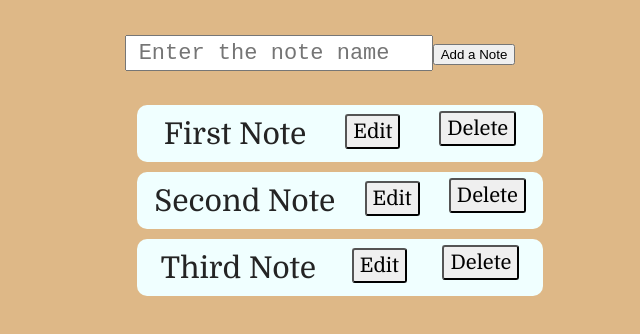
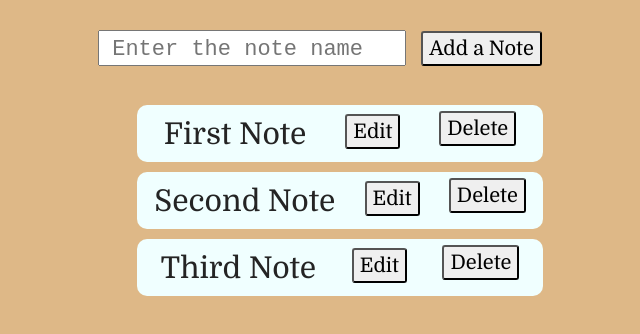
Before and after one commit to moktadir-mirul/Basic-Note-Taking-WebApp, a React (Vite) app: page / in a window 1280 px wide. Shown: the top 334 px of the page, without its empty margins (320-960 px from the left). Built offline with nearby package versions, Linux system fonts and the light colour scheme; data requests are answered from the project's data file.

Commit message:
RTK query implemented in Note Taking App

```diff
--- a/src/App.jsx
+++ b/src/App.jsx
@@ -5,43 +5,26 @@ import NoteList from './Components/NoteList';
 
 
 function App() {
-      const [noteTitle, setNoteTitle] = useState('');
-      const [notes, setNotes] = useState([]);
-      const [editMode, setEditMode] = useState(false);
-      const [editableNote, setEditableNote] = useState(null);
-
-    const AllNotes = () => {
-        fetch('http://localhost:3000/notes')
-        .then(res => res.json())
-        .then((data) => {
-            setNotes(data)
-        })
-    }
-
-    useEffect(() => {
-        AllNotes()
-    }, [])
 
 
-
+    const [note, setNote] = useState({title: ''});
+    const [editMode, setEditMode] = useState(false);
+    const [editableNote, setEditableNote] = useState(null);
 
   return (
       <div className="mainArea">
           <NoteForm
-          noteTitle = {noteTitle}
-          setNoteTitle = {setNoteTitle}
+          note = {note}
+          setNote = {setNote}
           editMode = {editMode}
           setEditMode = {setEditMode}
           editableNote = {editableNote}
           setEditableNote = {setEditableNote}
-          AllNotes = {AllNotes}
           />
           <NoteList
-          notes = {notes}
-          setNoteTitle = {setNoteTitle}
+          setNote = {setNote}
           setEditMode = {setEditMode}
           setEditableNote = {setEditableNote}
-          AllNotes = {AllNotes}
           />
       </div>
   )
--- a/src/Components/NoteForm.jsx
+++ b/src/Components/NoteForm.jsx
@@ -1,72 +1,43 @@
-import { useCreateNoteMutation } from "../Store/NoteApi";
-import { useState } from "react";
+import { useCreateNoteMutation, useEditNoteMutation } from "../Store/NoteApi";
 
-const primary = { title : ''}
+
 function NoteForm(props) {
 
-  const [createNote] = useCreateNoteMutation()
+  const [createNote] = useCreateNoteMutation();
+  const [updateNote] = useEditNoteMutation();
 
-  const [note, setNote] = useState(primary);
-
-  // const { noteTitle, setNoteTitle, editMode, setEditMode, editableNote, setEditableNote, AllNotes } = props;
+  const { note, setNote, editMode, setEditMode, editableNote} = props;
 
     const inputHandler = (input) => {
-        setNote({...note, [input.target.name]: input.target.value})
+        setNote({...note, [input.target.name] : input.target.value})
       }
 
-  //     const createHandler = () => {
-  //                   const newNote = {
-  //                                     id: Date.now()+'',
-  //                                     title: noteTitle
-  //                                   }
-  //             fetch('http://localhost:3000/notes',
-  //             { method: "POST",
-  //               body: JSON.stringify(newNote),
-  //               headers: {'content-type': 'application/json'}
-  //             })
-  //             .then(() => {
-  //               AllNotes()
-  //             })
-  //         setNoteTitle('');
-  //     }
 
-  //     const updateHandler = () => {
-  //       fetch(`http://localhost:3000/notes/${editableNote.id}`,
-  //         {method: "PATCH",
-  //         body: JSON.stringify({title: noteTitle}),
-  //         headers: {'content-type': 'application/json'},
-  //       })
-  //       .then(res => res.json())
-  //       .then(() => {
-  //         AllNotes()
-  //       })
-  //       setEditMode(false);
-  //       setNoteTitle('');
-  //       setEditableNote(null);
-  //     }
+    const createHandler = () => {
+        createNote(note);
+        setNote({title: ''});
+      }
 
-  //     const submitHandler = (event) => {
-  //       event.preventDefault();
-  //       if (noteTitle.trim() === '') return alert('Please enter a note name');
-  //       editMode === true ? updateHandler():createHandler();
-  //     }
-
-  // className={editMode === false ? "btnAll":"editMode"}>{editMode === true ? 'Update Note':'Add a Note'}
+    const updateHandler = (note) => {
+        note.id === editableNote ? setNote({...note, title: note.title}):setNote(note);
+        updateNote(note);
+        setEditMode(false);
+        setNote({title: ''})
+      }
 
     const submitHandler = (event) => {
       event.preventDefault();
       if(note.title.trim() === '') return alert('Please enter a note name');
-      createNote(note);
-      setNote(primary);
+      editMode ===  true ? updateHandler(note) : createHandler();
+      console.log(note, "update")
     }
-    // onChange={inputHandler}
-    // value={noteTitle}
+
     return (
         <div className="formDiv">
             <div className="inputArea">
                 <form onSubmit={submitHandler}  className="formArea">
                     <input name="title" type="text" className="inputField" placeholder='Enter the note name'  value={note.title} onChange={inputHandler}/>
-                    <button>Add a Note</button>
+                    <button className={editMode === false ? "btnAll":"editMode"}>{editMode === true ? 'Update Note':'Add a Note'}</button>
                 </form>
             </div>
         </div>
--- a/src/Components/NoteList.jsx
+++ b/src/Components/NoteList.jsx
@@ -1,27 +1,19 @@
 import { useGetAllNotesQuery, useRemoveNoteMutation } from "../Store/NoteApi";
-function NoteList() {
+
+function NoteList(props) {
 
     const {isFetching, isError, error, data: notes } = useGetAllNotesQuery();
 
     const [removeNote] = useRemoveNoteMutation();
 
-    // const { setEditMode, setEditableNote, setNoteTitle,  AllNotes} = props;
+    const { setNote, setEditMode, setEditableNote} = props;
 
-    //     const editHandler = (note) => {
-    //         setEditMode(true);
-    //         setNoteTitle(note.title);
-    //         setEditableNote(note)
-    //     }
-    //     const removeHandler = (noteId) => {
-    //         fetch(`http://localhost:3000/notes/${noteId}`,
-    //             {method: 'DELETE'}
-    //         )
-    //         .then(() => {
-    //             AllNotes()
-    //         })
-    //     }
-
-
+        const editHandler = (note) => {
+            console.log(note, "=Note")
+            setEditMode(true);
+            setNote(note);
+            setEditableNote(note.id);
+        }
 
     if (isFetching) {
         return <h2>Data is Loading......</h2>
@@ -37,7 +29,7 @@ function NoteList() {
                         {notes.map((note) => (
                             <li className="lists" key={note.id}>
                                 <span>{note.title}</span>
-                                <button className="btnAll btnInput" >Edit</button>
+                                <button className="btnAll btnInput" onClick={() => editHandler(note)}>Edit</button>
                                 <button className="btnAll" onClick={() => removeNote(note.id)}>Delete</button>
                             </li>
                         ))}
--- a/src/Store/NoteApi.js
+++ b/src/Store/NoteApi.js
@@ -29,6 +29,18 @@ export const NoteApi = createApi({
                     invalidatesTags: ["notes"]
                 }
             ),
+            editNote: builder.mutation(
+                {
+                    query: ({id, ...restNote}) => (
+                      {
+                        url: `notes/${id}`,
+                        method: "PATCH",
+                        body: restNote,
+                      }
+                    ),
+                    invalidatesTags: ["notes"]
+                }
+            ),
             removeNote: builder.mutation(
                 {
                     query: (ID) => (
@@ -47,4 +59,5 @@ export const NoteApi = createApi({
 
 export const {  useGetAllNotesQuery,
                 useCreateNoteMutation,
+                useEditNoteMutation,
                 useRemoveNoteMutation} = NoteApi;
--- a/src/main.jsx
+++ b/src/main.jsx
@@ -9,6 +9,4 @@ ReactDOM.createRoot(document.getElementById('root')).render(
   <Provider store={store}>
     <App />
   </Provider>
-
-
 )
```
